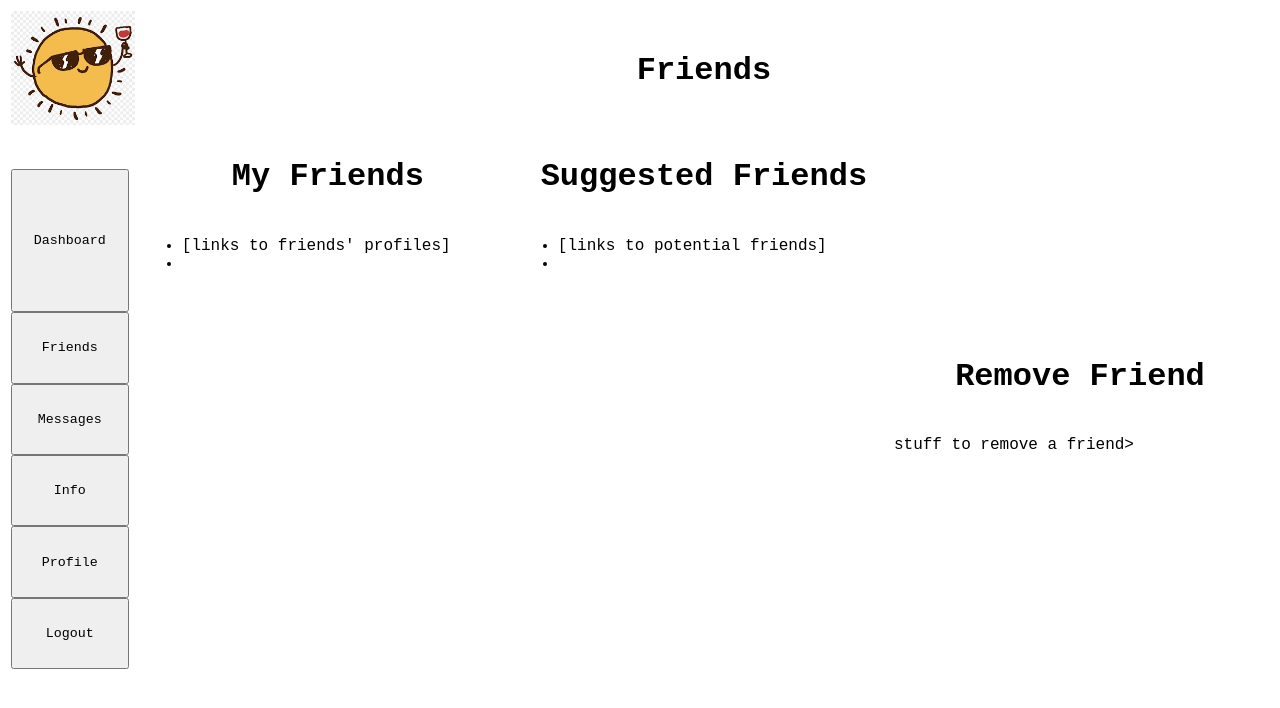
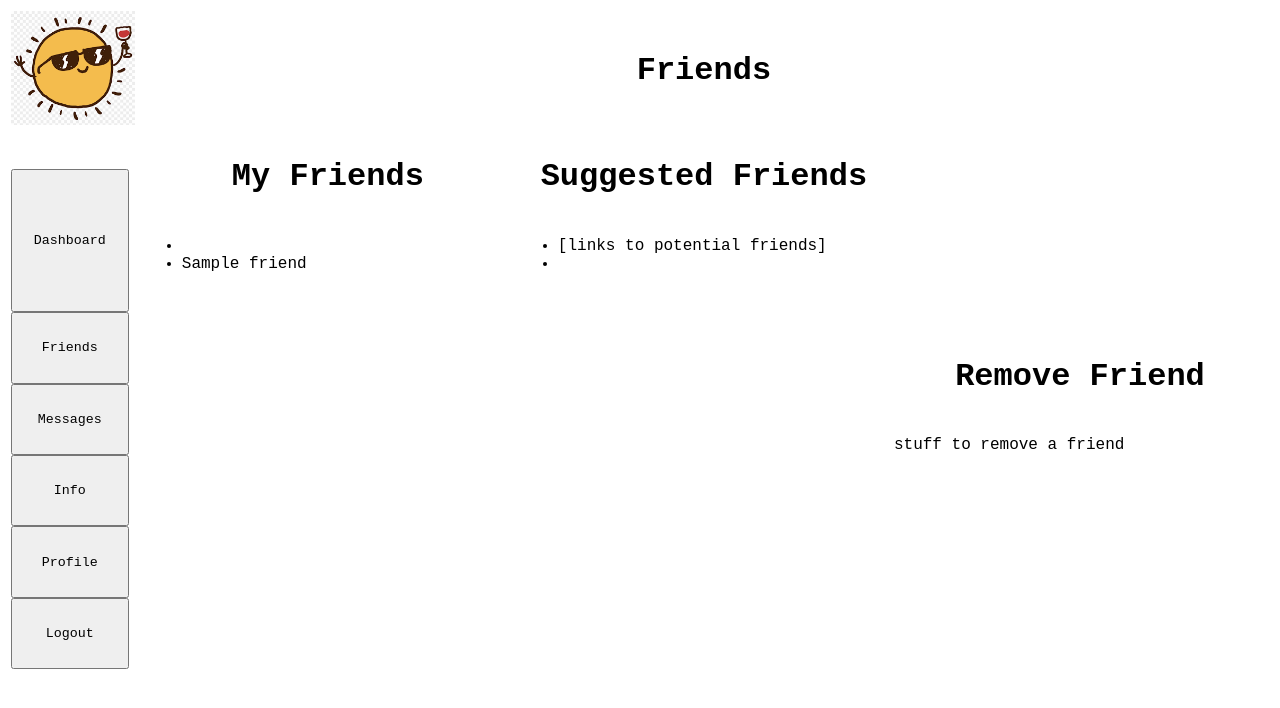
Before and after one commit to the-jackson-perry/filos, a Flask app: template templates/friends.html in a window 1280 px wide. Shown: the top 708 px of the page. Run offline with Flask 2, Linux system fonts and the light colour scheme; the template is opened without the code that fills it: most values are stand-ins (such as "Sample title", 1, 10 or a date in 2020).

Commit message:
display names of user's friends on friend page

```diff
--- a/app.py
+++ b/app.py
@@ -5,9 +5,9 @@ from datetime import datetime
 
 app = flask.Flask(__name__)
 
-default_user = {'name':'default_user', 'bio':'default_bio', 'color-scheme':'default'}
+default_user = {'name':'default_user', 'bio':'default_bio', 'color-scheme':'default', 'friends':['friend1', 'friend2', 'friend3']}
 
-@app.route('/')
+@app.route('/base')
 def base_page():
     return flask.render_template("base.html", user=default_user, page_title="Test")
 
@@ -19,9 +19,14 @@ def info_page():
 def profile():
     return flask.render_template("profile.html", user=default_user, page_title="Profile")
 
+@app.route("/")
 @app.route("/dashboard")
 def dashboard():
     return flask.render_template("dashboard.html", user=default_user, page_title="Dashboard")
 
+@app.route("/friends")
+def dashboard():
+    return flask.render_template("friends.html", user=default_user, page_title="Friends")
+
 if __name__ == '__main__':
     app.run(host='127.0.0.1', port=8080, debug=True)
--- a/templates/friends.html
+++ b/templates/friends.html
@@ -24,9 +24,9 @@
 <tr class="tbl-body">
 	<td rowspan="4">
         <ul>
-        	<li>[links to friends' profiles]
+        	<li>
 		    {% for friend in friends %}
-            <li></li>
+            <li>{{friend}}</li>
             {% endfor %}
         </ul>
 	</td>
@@ -55,7 +55,7 @@
 
 <tr class="tbl-body">
 	<td height="20%">
-		<p>stuff to remove a friend>
+		<p>stuff to remove a friend</p>
 	</td>
 </tr>
 
```
